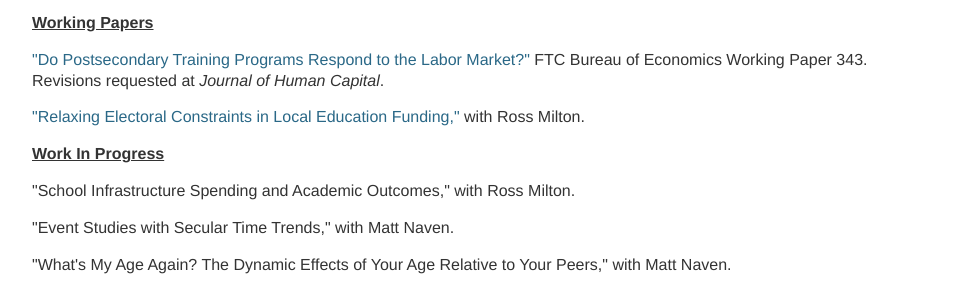
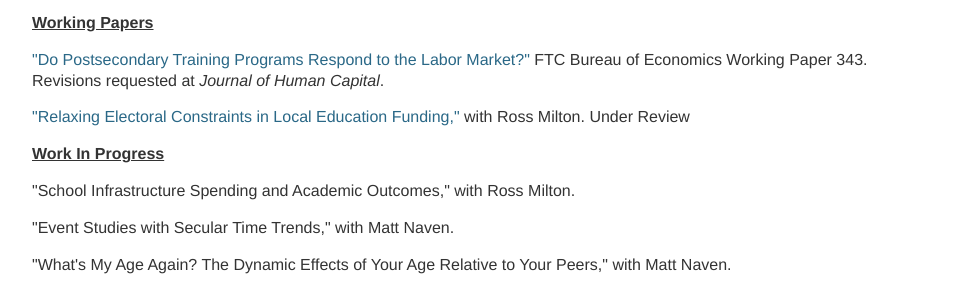
Before and after one commit to mzgrosz/mzgrosz.github.io, a Jekyll site: the page built from research/index.html, in a window 1280 px wide. Shown: the part 700-992 px from the top of the page, without its empty margins (160-1116 px from the left). Built offline with Jekyll 4.4.1, drawn with Linux system fonts in a browser that asks for light colours.

Commit message:
Update index.html

```diff
--- a/research/index.html
+++ b/research/index.html
@@ -65,7 +65,7 @@ title: Michel Grosz
 	<br>
 	--></p>
 
-<p><a href="https://mzgrosz.github.io/research/gm_elecconstr_200306.pdf">&quot;Relaxing Electoral Constraints in Local Education Funding,&quot;</a> with Ross Milton.</p>
+<p><a href="https://mzgrosz.github.io/research/gm_relaxing_210827.pdf">&quot;Relaxing Electoral Constraints in Local Education Funding,&quot;</a> with Ross Milton. Under Review</p>
 
 
 
```
